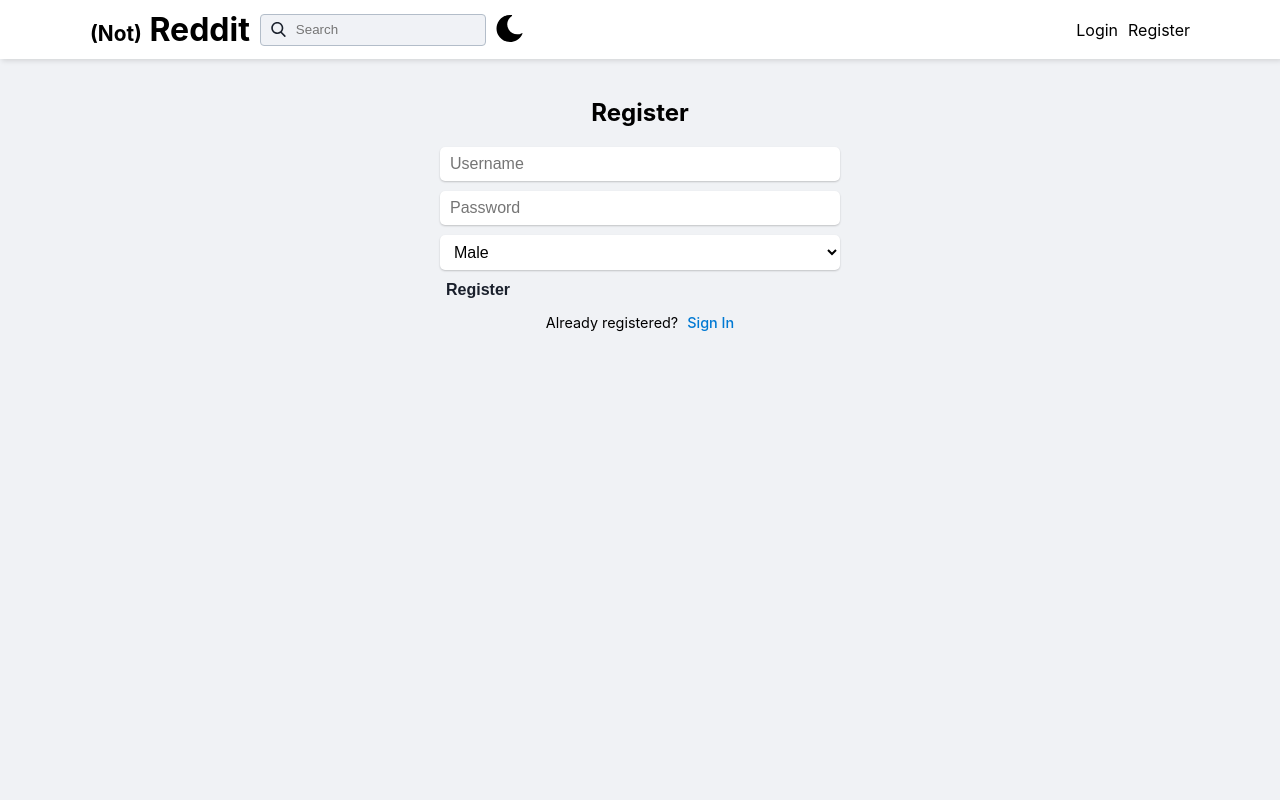
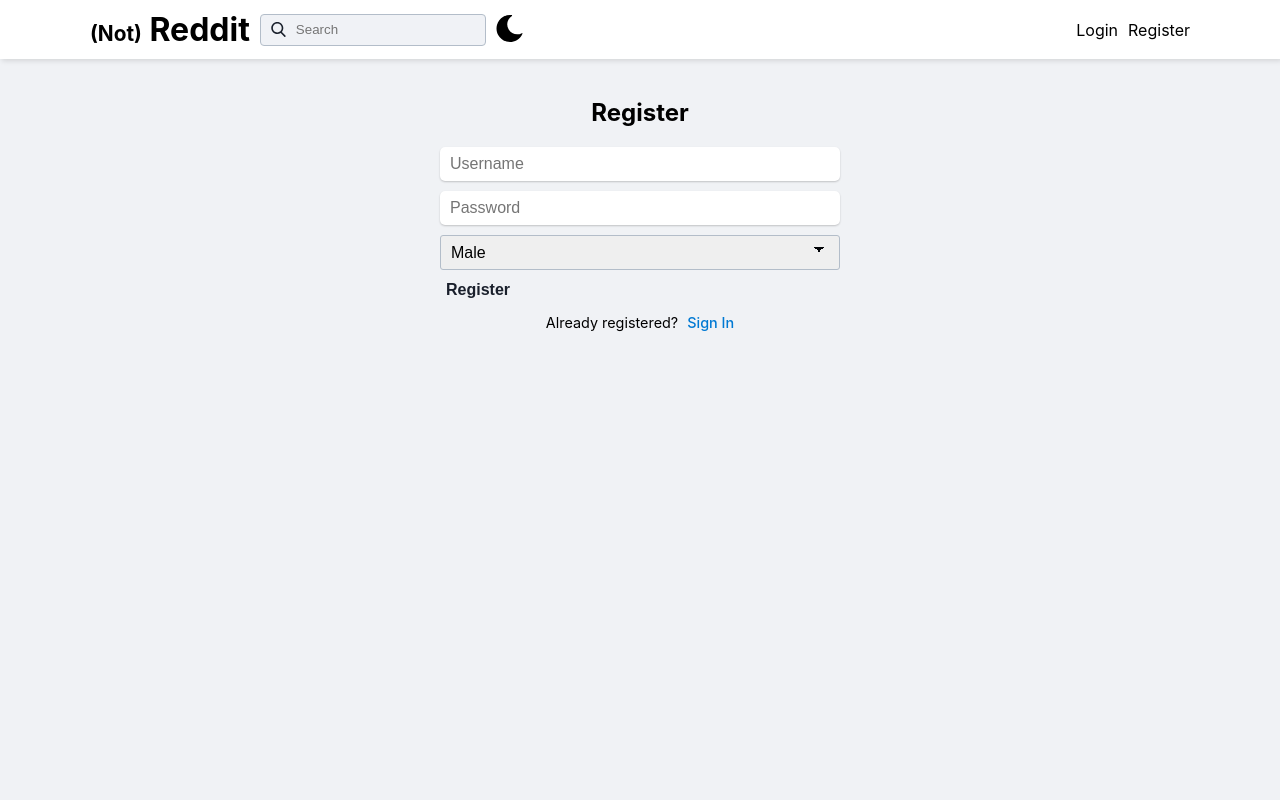
Before and after one commit to jacobbroughton/reddit-clone-client, a React (Create React App) app in the folder client/: page /register in a window 1280 px wide. Shown: the top 800 px of the page. Built offline with nearby package versions, Linux system fonts and the light colour scheme.

Commit message:
styled all the other select elements, now they won't be ugly on safari / ios

```diff
--- a/client/src/components/NewPost/NewPost.scss
+++ b/client/src/components/NewPost/NewPost.scss
@@ -50,12 +50,24 @@
 
       }
       select{
+        border: $border-lighter solid 1px;
+        border-radius: 3px;
+        padding: 5px;
         font-size: 1rem;
-        border: none;
-        background-color: $light-secondary;
-        padding: 8px 10px;
-        border-radius: 5px;
-        font-size: 0.875rem;
+        position: relative;
+        width: 100%;
+        appearance: none;
+        -webkit-appearance: none;
+        background-image:
+        linear-gradient(45deg, transparent 50%, $dark-primary 50%),
+        linear-gradient(135deg, $dark-primary 50%, transparent 50%);
+        background-position:
+          calc(100% - 20px) calc(0.55em + 2px),
+          calc(100% - 15px) calc(0.55em + 2px);
+        background-size:
+          5px 5px,
+          5px 5px;
+        background-repeat: no-repeat;
 
       }
       .new-post-submit{
@@ -96,8 +108,14 @@
       input, textarea, select{
         color: $light-text;
       }
-      select{
+      select {
+        border: $border-darker solid 1px;
         background-color: $dark-secondary;
+        color: $light-text;
+
+        background-image:
+        linear-gradient(45deg, transparent 50%, $light-primary 50%),
+        linear-gradient(135deg, $light-primary 50%, transparent 50%);
       }
       .new-post-submit{
         color: $light-text;
--- a/client/src/components/Register/Register.js
+++ b/client/src/components/Register/Register.js
@@ -34,7 +34,7 @@
             onChange={(e) => setPassword(e.target.value)}
           />
           <select
-            className="register-input"
+            // className="register-input"
             type="text"
             placeholder="Male / Female"
             onChange={(e) => setGender(e.target.value)}
--- a/client/src/components/Register/Register.scss
+++ b/client/src/components/Register/Register.scss
@@ -32,6 +32,28 @@
         border-radius: 5px;
         font-size: 1rem;
       }
+
+      select {
+        border: $border-lighter solid 1px;
+        border-radius: 3px;
+        padding: 8px 10px;
+        font-size: 1rem;
+        position: relative;
+        width: 100%;
+        appearance: none;
+        -webkit-appearance: none;
+        background-image:
+        linear-gradient(45deg, transparent 50%, $dark-primary 50%),
+        linear-gradient(135deg, $dark-primary 50%, transparent 50%);
+        background-position:
+          calc(100% - 20px) calc(0.55em + 2px),
+          calc(100% - 15px) calc(0.55em + 2px);
+        background-size:
+          5px 5px,
+          5px 5px;
+        background-repeat: no-repeat;
+      }
+
       .register-submit {
         width: initial;
         align-self: flex-start;
@@ -70,6 +92,16 @@
       .register-submit {
         color: $light-text;
       }
+
+      select {
+        border: $border-darker solid 1px;
+        background-color: $dark-secondary;
+        color: $light-text;
+
+        background-image:
+        linear-gradient(45deg, transparent 50%, $light-primary 50%),
+        linear-gradient(135deg, $light-primary 50%, transparent 50%);
+      }
     }
     .already-registered-question{
       color: $light-text;
--- a/client/src/components/SubredditsSelect/SubredditsSelect.scss
+++ b/client/src/components/SubredditsSelect/SubredditsSelect.scss
@@ -17,9 +17,8 @@
     font-size: 1rem;
     position: relative;
     width: 100%;
+    appearance: none;
     -webkit-appearance: none;
-
-
     background-image:
     linear-gradient(45deg, transparent 50%, $dark-primary 50%),
     linear-gradient(135deg, $dark-primary 50%, transparent 50%);
```
Also changed, not shown: 1 other file (tests, documents, lock files or other folders).
